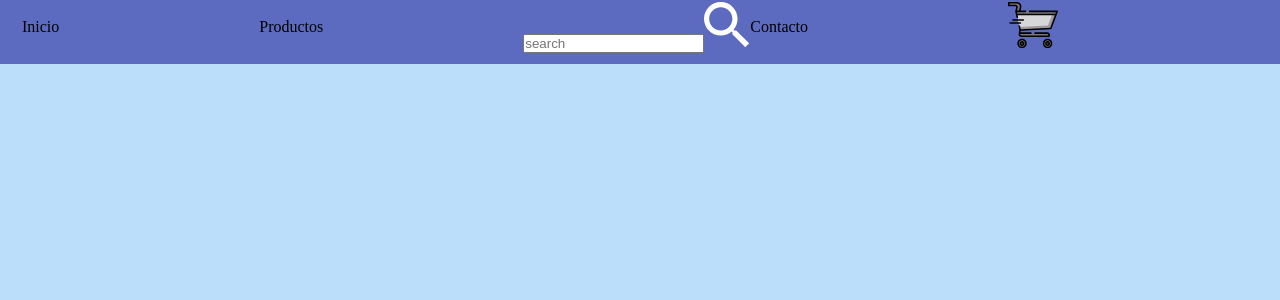
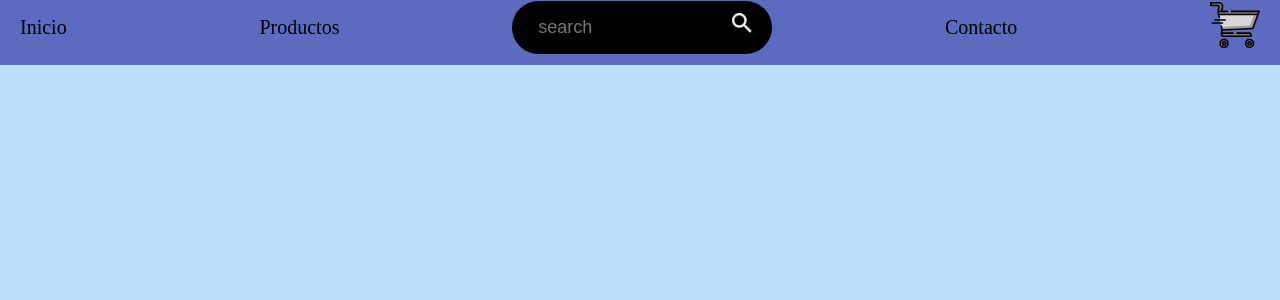
Before and after one commit to pato626/Proyecto1, a React (Vite) app in the folder Client/: page / in a window 1280 px wide. Shown: the top 300 px of the page. Built offline with nearby package versions, Linux system fonts and the light colour scheme.

Commit message:
tercer commit

```diff
--- a/Client/src/App.css
+++ b/Client/src/App.css
@@ -9,13 +9,18 @@
   height: 50px;
 }
 
+.logo2 {
+  width: 20px;
+  height: 20px;
+}
+
 ul {
   display: flex;
   align-items: center;
-  justify-content: center;
+  justify-content: space-between;
 
   li {
-    margin-right: 200px;
+
     list-style: none;
 
   }
@@ -24,6 +29,9 @@ ul {
 a {
   text-decoration: none;
   color: black;
+  font-size: 20px;
+  margin-right: 20px;
+  margin-left: 20px;
 }
 
 body {
@@ -34,3 +42,19 @@ body {
   background-color: #5c6bc0;
  padding-bottom: 10px;
 }
+
+.search-box {
+  background-color: black;
+  padding: 10px 20px;
+  border-radius: 50px;
+}
+
+.search-box input {
+  padding: 6px;
+  background: transparent;
+  border: 0;
+  outline: 0;
+  color: white;
+  font-size: 18px;
+  max-width: 200px;
+}
--- a/Client/src/components/Navbar.jsx
+++ b/Client/src/components/Navbar.jsx
@@ -13,7 +13,7 @@ const Navbar = () => {
                         <a href=""> <li>Productos</li></a>
                         <div className='search-box'>
                         <input type="search" placeholder='search' />
-                        <img src={Search} alt="" />
+                        <img src={Search} alt="" className='logo2'/>
                         </div>
                         <a href=""> <li>Contacto</li></a>
                         <a href=""> <li><img src={Cart} alt="" className='logo'/></li></a>
```
